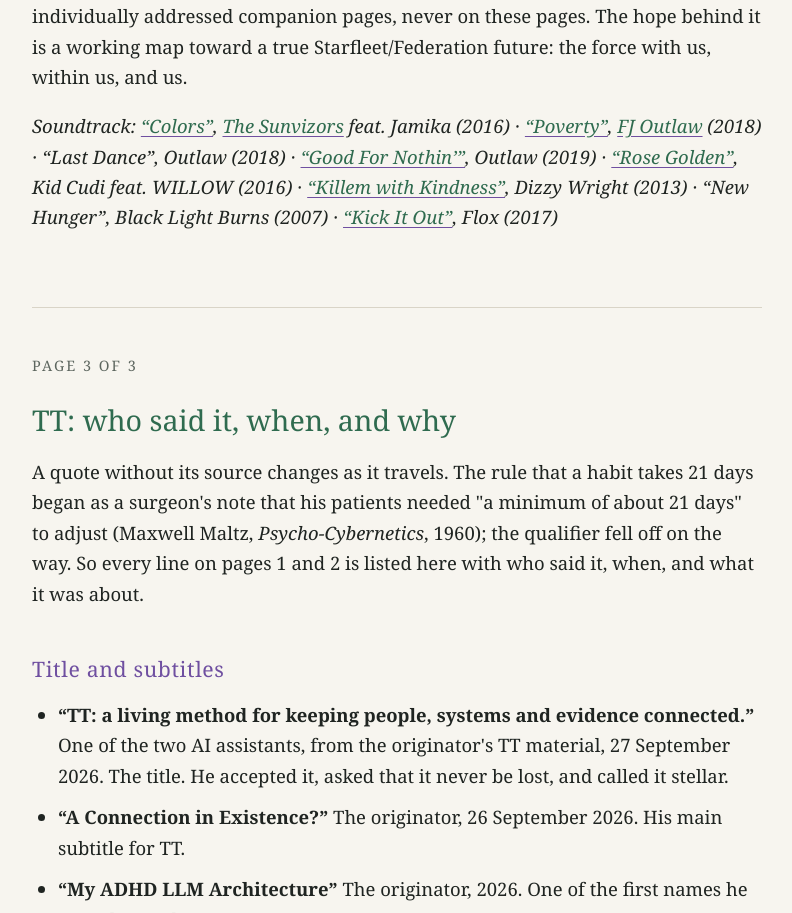
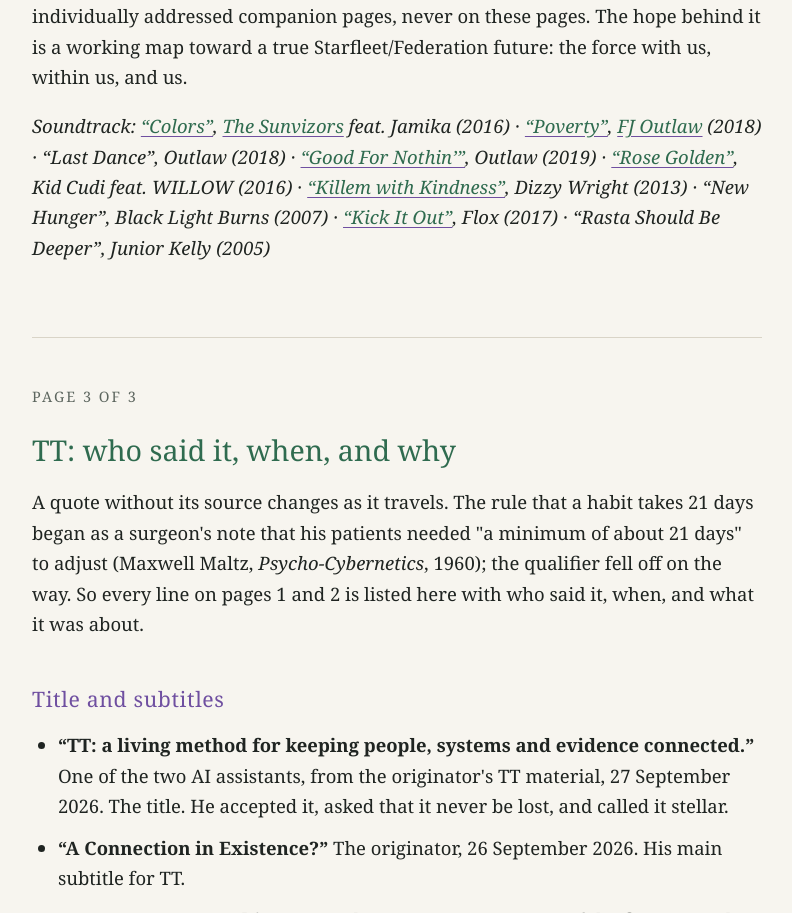
Before and after one commit to STREALOK/TT, a plain HTML site: page public/index.html in a window 1280 px wide. Shown: the part 3749-4662 px from the top of the page, without its empty margins (243-1035 px from the left). Drawn offline with Linux system fonts and the light colour scheme.

Commit message:
Update the site pages

```diff
--- a/public/index.html
+++ b/public/index.html
@@ -97,7 +97,7 @@ published item will carry its own licence notice. Next come one or two reproduci
 the core. Independent tests, counterexamples and corrections are welcome. Contact details travel only in individually
 addressed companion pages, never on these pages. The hope behind it is a working map toward a true Starfleet/Federation future:
 the force with us, within us, and us.</p>
-<p><em>Soundtrack: <a href="https://music.apple.com/album/colors-feat-jamika/1085184052?i=1085184057">“Colors”</a>, <a href="https://thesunvizors.com">The Sunvizors</a> feat. Jamika (2016) · <a href="https://www.youtube.com/@FJOutlaw">“Poverty”</a>, <a href="https://www.fjoutlaw.com">FJ Outlaw</a> (2018) · “Last Dance”, Outlaw (2018) · <a href="https://open.spotify.com/track/4FVTXm0lXEZZ8qjur7HggJ">“Good For Nothin’”</a>, Outlaw (2019) · <a href="https://open.spotify.com/track/40jxatV29fk82SAziDsPqN">“Rose Golden”</a>, Kid Cudi feat. WILLOW (2016) · <a href="https://open.spotify.com/track/3LDvLibID9j32PoWnT6v80">“Killem with Kindness”</a>, Dizzy Wright (2013) · “New Hunger”, Black Light Burns (2007) · <a href="https://www.shazam.com/en-gb/song/1278321471/kick-it-out">“Kick It Out”</a>, Flox (2017)</em></p>
+<p><em>Soundtrack: <a href="https://music.apple.com/album/colors-feat-jamika/1085184052?i=1085184057">“Colors”</a>, <a href="https://thesunvizors.com">The Sunvizors</a> feat. Jamika (2016) · <a href="https://www.youtube.com/@FJOutlaw">“Poverty”</a>, <a href="https://www.fjoutlaw.com">FJ Outlaw</a> (2018) · “Last Dance”, Outlaw (2018) · <a href="https://open.spotify.com/track/4FVTXm0lXEZZ8qjur7HggJ">“Good For Nothin’”</a>, Outlaw (2019) · <a href="https://open.spotify.com/track/40jxatV29fk82SAziDsPqN">“Rose Golden”</a>, Kid Cudi feat. WILLOW (2016) · <a href="https://open.spotify.com/track/3LDvLibID9j32PoWnT6v80">“Killem with Kindness”</a>, Dizzy Wright (2013) · “New Hunger”, Black Light Burns (2007) · <a href="https://www.shazam.com/en-gb/song/1278321471/kick-it-out">“Kick It Out”</a>, Flox (2017) · “Rasta Should Be Deeper”, Junior Kelly (2005)</em></p>
 </article>
 <article class="page" id="page-3" aria-labelledby="page-3-label">
 <p class="page-label" id="page-3-label">Page 3 of 3</p>
```
